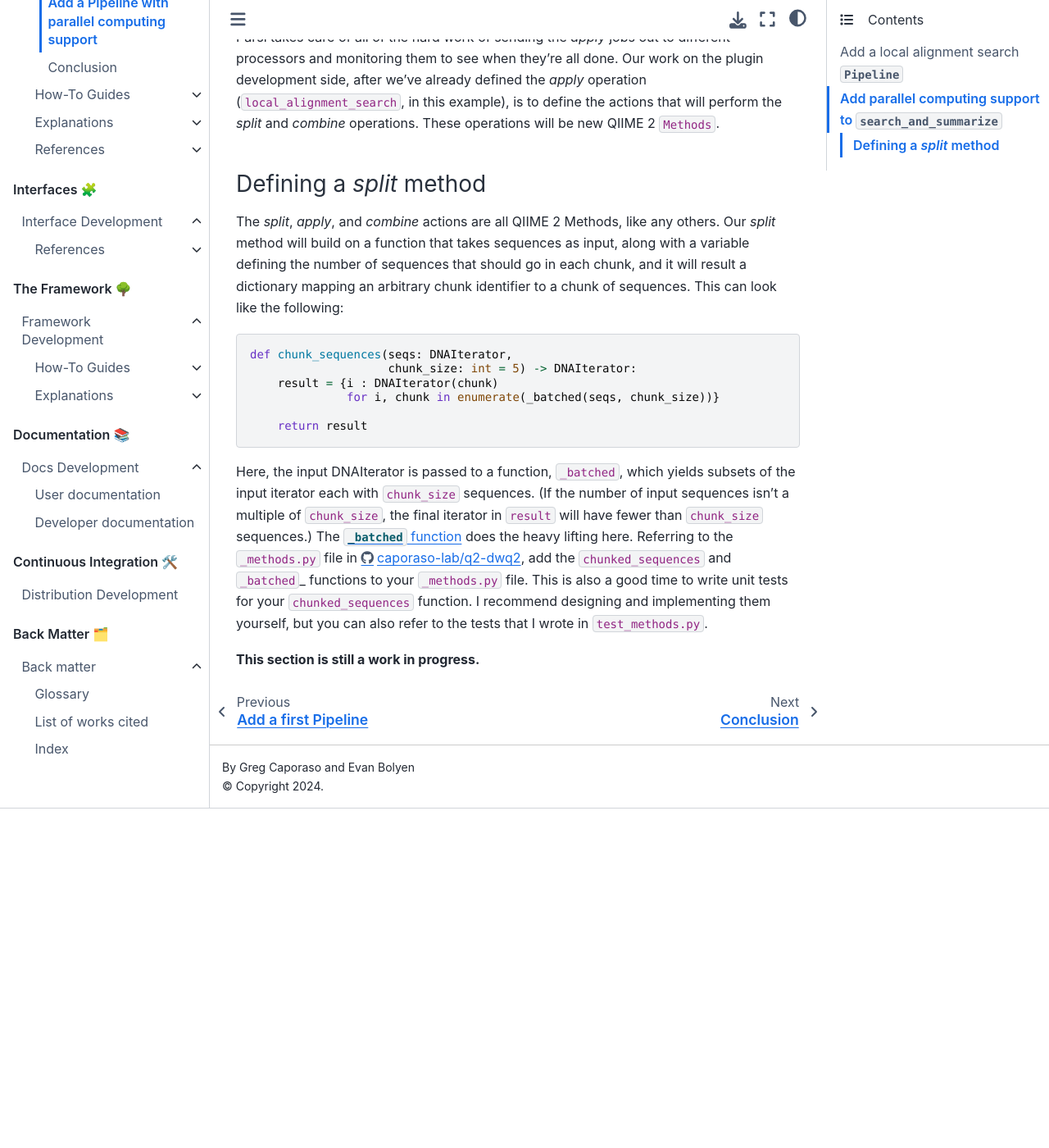
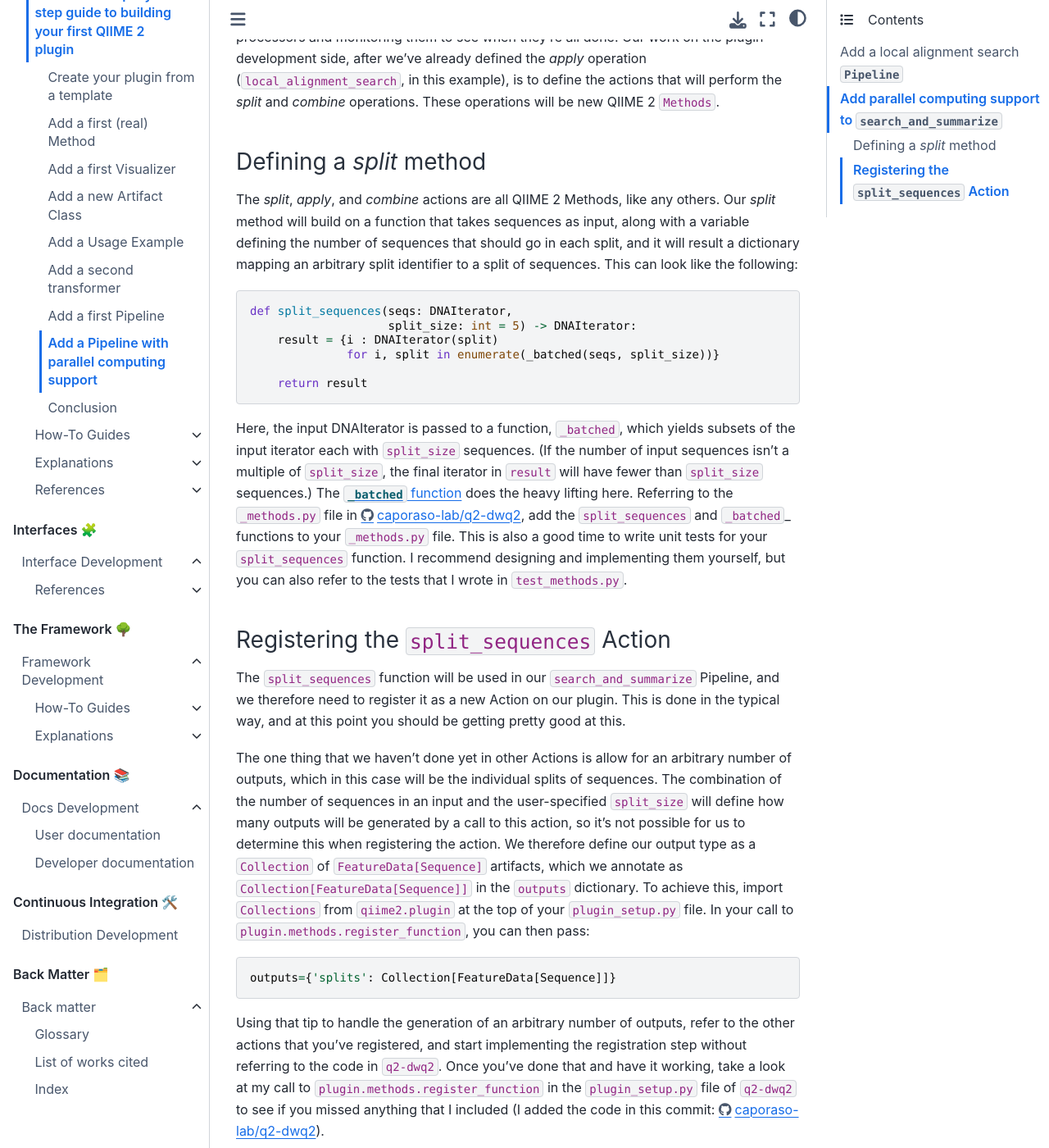
Before and after one commit to caporaso-lab/developing-with-qiime2, a Jupyter Book: the page built from book/plugins/tutorials/add-parallel-pipeline.md, in a window 1280 px wide and 1400 px high, scrolled down 2459 px. Shown: the whole window at 82% size. Built offline with Jupyter Book 1.0.4 settings and Sphinx 7.4.7 and the Sphinx Book theme 1.1.4, drawn with Linux system fonts in a browser that asks for light colours; pages that are not in the unit, such as notebooks, are missing from menus; cross-references to code outside the pages are shown as plain code; before the commit the page ends 3445 px from its top, so only the background shows below that; some of the changed text lies outside the part shown.

Commit message:
add text on registering split action

````diff
--- a/book/_config.yml
+++ b/book/_config.yml
@@ -93,5 +93,5 @@ parse:
     dwq2_add_pipeline_commit_url: "{{dwq2_gh_commit_url.format(dwq2_add_pipeline_commit)}}"
     dwq2_add_parallel_pipeline_commit_1: "a45f6fb85315843078c0777326031dbce9564802"
     dwq2_add_parallel_pipeline_commit_1_url: "{{dwq2_gh_commit_url.format(dwq2_add_parallel_pipeline_commit_1)}}"
-    dwq2_add_parallel_pipeline_commit_2: "7978a82beb1fcc2a06c7f520f86451504ff0bb29"
+    dwq2_add_parallel_pipeline_commit_2: "6bdfa11b758e15fc896f7a15793c3534210c423f"
     dwq2_add_parallel_pipeline_commit_2_url: "{{dwq2_gh_commit_url.format(dwq2_add_parallel_pipeline_commit_2)}}"
--- a/book/plugins/tutorials/add-parallel-pipeline.md
+++ b/book/plugins/tutorials/add-parallel-pipeline.md
@@ -47,8 +47,8 @@ Then, in the *apply* stage, the intended operation of the `Pipeline` is applied
 Finally, in the *combine* stage, the results of each *apply* operation are integrated to yield the final result of the operation as a single data set, generally of the same types as the output of each *apply* operation.
 
 In the context of our new `search_and_summarize` Pipeline, this can work as follows.
-In the *split* stage, the reference sequences can be divided into roughly equal sized chunks of sequences, such that each reference sequence appears in only one chunk.
-In the *apply* stage, the query sequences and each chunk of reference sequences can be provided as the input to the `local_alignment_search` method, resulting in a tabular output of search results for the query sequences against the provided chunk of reference sequences.
+In the *split* stage, the reference sequences can be divided into roughly equal sized splits of sequences, such that each reference sequence appears in only one split.
+In the *apply* stage, the query sequences and each split of reference sequences can be provided as the input to the `local_alignment_search` method, resulting in a tabular output of search results for the query sequences against the provided split of reference sequences.
 Finally, in the *combine* stage, each of the tabular outputs are joined, and the resulting table is sorted and filtered to the top `n` hits per query.
 This enables the slow step in this workflow - the `local_alignment_search` work - to be run in parallel on different processors.
 
@@ -59,24 +59,43 @@ These operations will be new QIIME 2 `Methods`.
 ### Defining a *split* method
 
 The *split*, *apply*, and *combine* actions are all QIIME 2 Methods, like any others.
-Our *split* method will build on a function that takes sequences as input, along with a variable defining the number of sequences that should go in each chunk, and it will result a dictionary mapping an arbitrary chunk identifier to a chunk of sequences.
+Our *split* method will build on a function that takes sequences as input, along with a variable defining the number of sequences that should go in each split, and it will result a dictionary mapping an arbitrary split identifier to a split of sequences.
 This can look like the following:
 
 ```python
-def chunk_sequences(seqs: DNAIterator,
-                    chunk_size: int = 5) -> DNAIterator:
-    result = {i : DNAIterator(chunk)
-              for i, chunk in enumerate(_batched(seqs, chunk_size))}
+def split_sequences(seqs: DNAIterator,
+                    split_size: int = 5) -> DNAIterator:
+    result = {i : DNAIterator(split)
+              for i, split in enumerate(_batched(seqs, split_size))}
 
     return result
 ```
 
-Here, the input DNAIterator is passed to a function, `_batched`, which yields subsets of the input iterator each with `chunk_size` sequences.
-(If the number of input sequences isn't a multiple of `chunk_size`, the final iterator in `result` will have fewer than `chunk_size` sequences.)
+Here, the input DNAIterator is passed to a function, `_batched`, which yields subsets of the input iterator each with `split_size` sequences.
+(If the number of input sequences isn't a multiple of `split_size`, the final iterator in `result` will have fewer than `split_size` sequences.)
 The [`_batched` function](https://docs.python.org/3/library/itertools.html#itertools.batched) does the heavy lifting here.
-Referring to the `_methods.py` file in {{ dwq2_add_parallel_pipeline_commit_2_url }}, add the `chunked_sequences` and `_batched`_ functions to your `_methods.py` file.
-This is also a good time to write unit tests for your `chunked_sequences` function.
+Referring to the `_methods.py` file in {{ dwq2_add_parallel_pipeline_commit_2_url }}, add the `split_sequences` and `_batched`_ functions to your `_methods.py` file.
+This is also a good time to write unit tests for your `split_sequences` function.
 I recommend designing and implementing them yourself, but you can also refer to the tests that I wrote in `test_methods.py`.
+
+### Registering the `split_sequences` Action
+
+The `split_sequences` function will be used in our `search_and_summarize` Pipeline, and we therefore need to register it as a new Action on our plugin.
+This is done in the typical way, and at this point you should be getting pretty good at this.
+
+The one thing that we haven't done yet in other Actions is allow for an arbitrary number of outputs, which in this case will be the individual splits of sequences.
+The combination of the number of sequences in an input and the user-specified `split_size` will define how many outputs will be generated by a call to this action, so it's not possible for us to determine this when registering the action.
+We therefore define our output type as a `Collection` of `FeatureData[Sequence]` artifacts, which we annotate as `Collection[FeatureData[Sequence]]` in the `outputs` dictionary.
+To achieve this, import `Collections` from `qiime2.plugin` at the top of your `plugin_setup.py` file.
+In your call to `plugin.methods.register_function`, you can then pass:
+
+```python
+outputs={'splits': Collection[FeatureData[Sequence]]}
+```
+
+Using that tip to handle the generation of an arbitrary number of outputs, refer to the other actions that you've registered, and start implementing the registration step without referring to the code in `q2-dwq2`.
+Once you've done that and have it working, take a look at my call to `plugin.methods.register_function` in the `plugin_setup.py` file of `q2-dwq2` to see if you missed anything that I included (I added the code in this commit: {{ dwq2_add_parallel_pipeline_commit_2_url }}).
+
 
 
 **This section is still a work in progress.**
````
